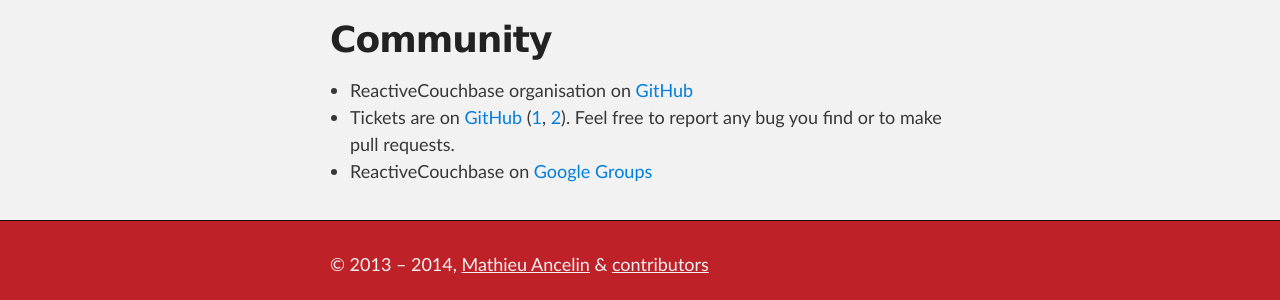
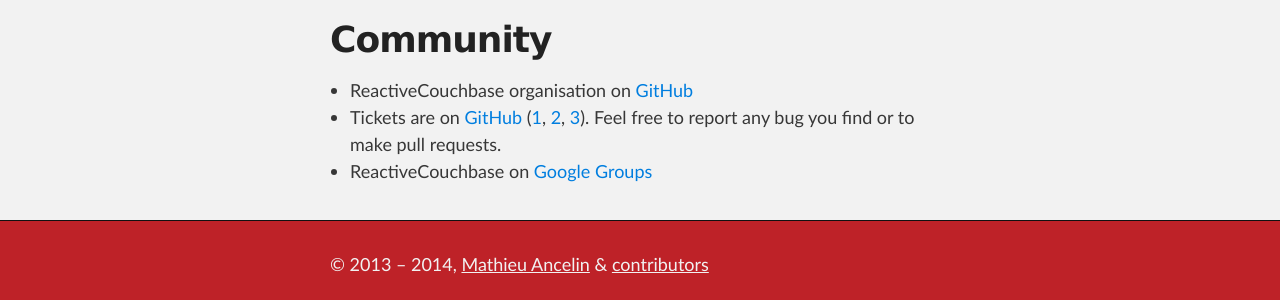
Before and after one commit to hxtpoe/reactivecouchbase.github.io, a Jekyll site: the page built from index.md, in a window 1280 px wide and 900 px high, scrolled down 6455 px. Shown: the part 587-887 px from the top of the window. Built offline with Jekyll 4.4.1, drawn with Linux system fonts in a browser that asks for light colours; Markdown is read by kramdown in place of the engine named in the settings; comment, search, counter and statistics services are not loaded.

Commit message:
Fix links

```diff
--- a/index.md
+++ b/index.md
@@ -300,5 +300,5 @@
 ======================
 
 * ReactiveCouchbase organisation on <a href="https://github.com/ReactiveCouchbase">GitHub</a>
-* Tickets are on <a href="https://github.com/ReactiveCouchbase/ReactiveCouchbase-core/issues">GitHub</a> (<a href="https://github.com/ReactiveCouchbase/ReactiveCouchbase-play/issues">1</a>, <a href="https://github.com/ReactiveCouchbase/ReactiveCouchbase-es/issues">2</a>). Feel free to report any bug you find or to make pull requests.
+* Tickets are on <a href="https://github.com/ReactiveCouchbase/ReactiveCouchbase-core/issues">GitHub</a> (<a href="https://github.com/ReactiveCouchbase/ReactiveCouchbase-core/issues">1</a>, <a href="https://github.com/ReactiveCouchbase/ReactiveCouchbase-play/issues">2</a>, <a href="https://github.com/ReactiveCouchbase/ReactiveCouchbase-es/issues">3</a>). Feel free to report any bug you find or to make pull requests.
 * ReactiveCouchbase on <a href="https://groups.google.com/forum/?hl=fr#!forum/reactivecouchbase">Google Groups</a>
```
